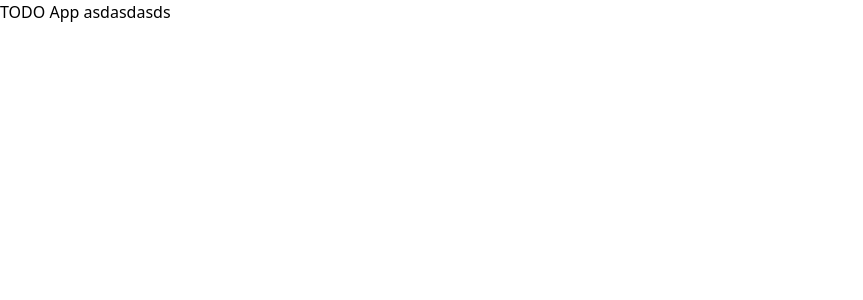
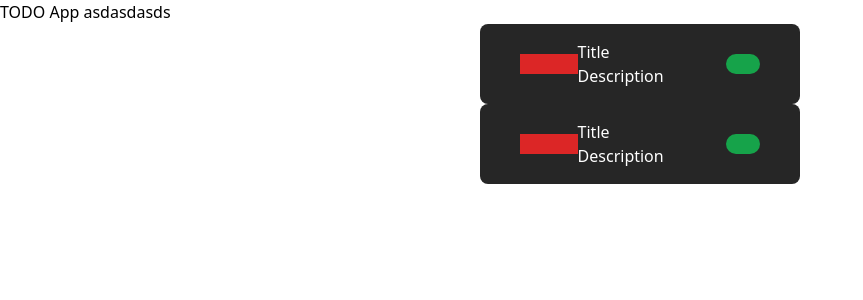
Before and after one commit to FrontEndLearningFromZero/ToDo-App, a React (Create React App) app in the folder frontend/: page / in a window 1280 px wide. Shown: the top 300 px of the page, without its empty margins (0-863 px from the left). Built offline with nearby package versions, Linux system fonts and the light colour scheme.

Commit message:
frontent: item compo

```diff
--- a/frontend/src/App.js
+++ b/frontend/src/App.js
@@ -1,5 +1,6 @@
 import './App.css'
 import { useEffect, useState } from 'react'
+import Item from './components/Item'
 function App() {
     const [data, setData] = useState([])
     // useEffect(() => {
@@ -32,6 +33,8 @@ function App() {
             >
                 Delete id 1
             </button> */}
+            <Item />
+            <Item />
         </div>
     )
 }
--- /dev/null
+++ b/frontend/src/components/Item.jsx
@@ -0,0 +1,31 @@
+import React, { useState } from 'react'
+import clsx from 'clsx'
+
+const Item = () => {
+    const [status, setStatus] = useState(true) // component state
+    const handleClick = () => {
+        // component handleClick
+
+        setStatus(!status)
+    }
+    const buttonClass = clsx('rounded-full w-10 h-5', {
+        // component hooked style
+        'bg-green-600': status,
+        'bg-red-600': !status,
+    })
+
+    return (
+        <div className="container mx-auto w-80 h-10 flex items-center p-10 justify-center bg-neutral-800 text-white rounded-lg ">
+            <div className="container flex justify-center items-center">
+                <div className="w-20 h-5 bg-red-600"></div>
+                <div className="container">
+                    <div className="">Title</div>
+                    <div className="">Description</div>
+                </div>
+            </div>
+            <button className={buttonClass} onClick={handleClick}></button>
+        </div>
+    )
+}
+
+export default Item
```
